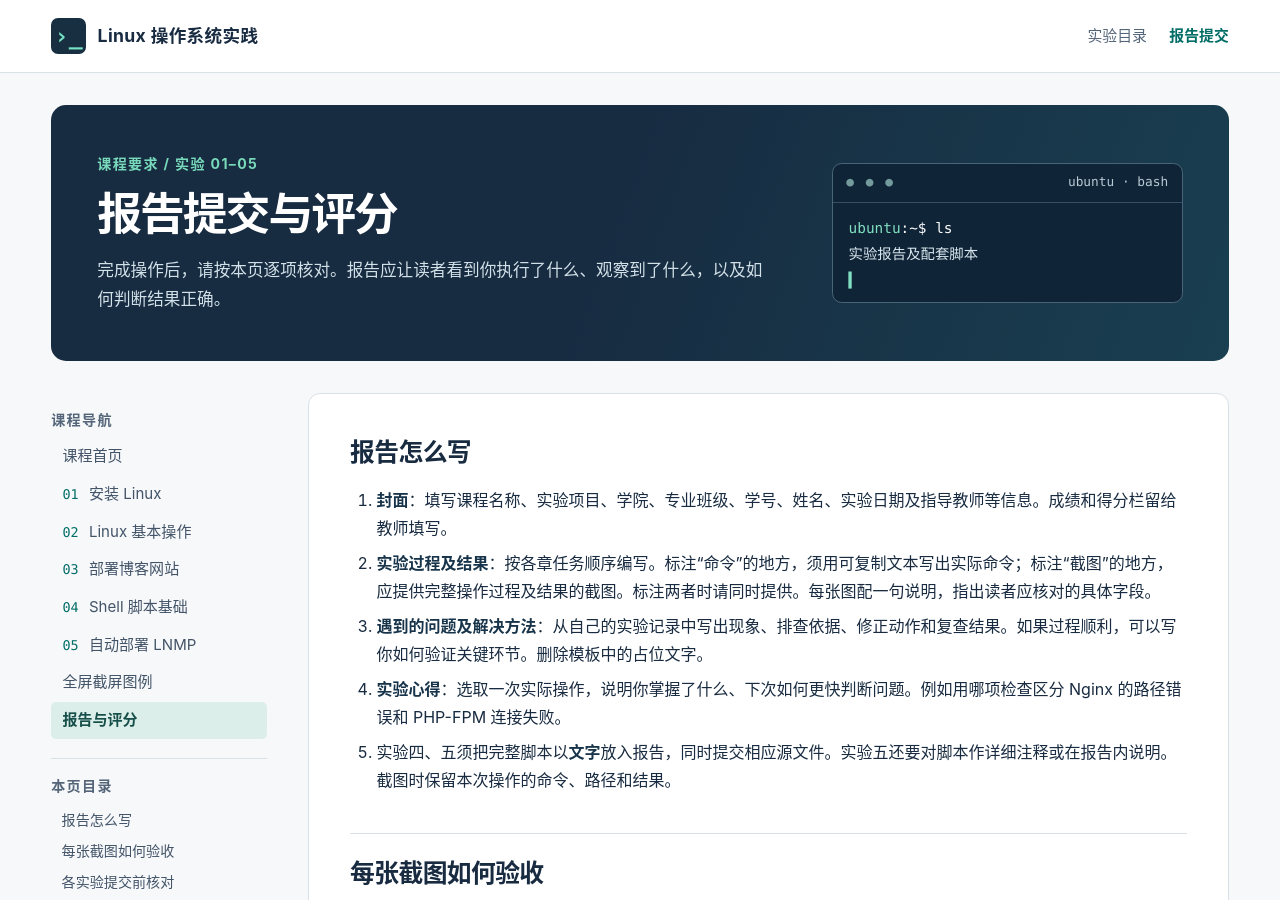
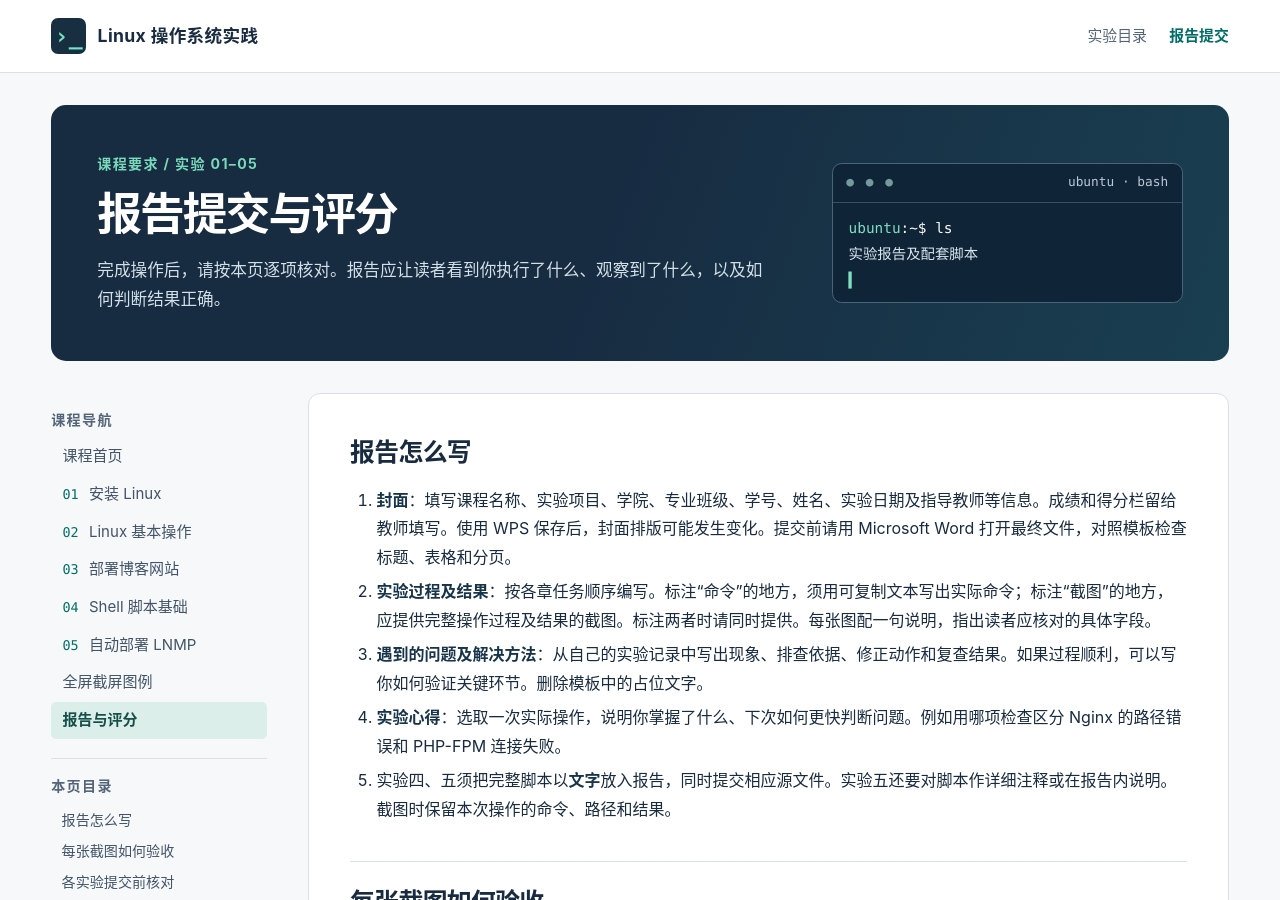
Before and after one commit to LoneSpectator/linux-practice-labs, a Jekyll site: the page built from docs/submission.md, in a window 1280 px wide and 900 px high. Built offline with Jekyll 4.4.1, drawn with Linux system fonts in a browser that asks for light colours; some of the changed text lies outside the part shown.

Commit message:
说明截图格式和 WPS 封面排版的扣分标准

```diff
--- a/docs/submission.md
+++ b/docs/submission.md
@@ -8,7 +8,7 @@ output: "实验报告及配套脚本"
 ---
 ## 报告怎么写
 
-1. **封面**：填写课程名称、实验项目、学院、专业班级、学号、姓名、实验日期及指导教师等信息。成绩和得分栏留给教师填写。
+1. **封面**：填写课程名称、实验项目、学院、专业班级、学号、姓名、实验日期及指导教师等信息。成绩和得分栏留给教师填写。使用 WPS 保存后，封面排版可能发生变化。提交前请用 Microsoft Word 打开最终文件，对照模板检查标题、表格和分页。
 2. **实验过程及结果**：按各章任务顺序编写。标注“命令”的地方，须用可复制文本写出实际命令；标注“截图”的地方，应提供完整操作过程及结果的截图。标注两者时请同时提供。每张图配一句说明，指出读者应核对的具体字段。
 3. **遇到的问题及解决方法**：从自己的实验记录中写出现象、排查依据、修正动作和复查结果。如果过程顺利，可以写你如何验证关键环节。删除模板中的占位文字。
 4. **实验心得**：选取一次实际操作，说明你掌握了什么、下次如何更快判断问题。例如用哪项检查区分 Nginx 的路径错误和 PHP-FPM 连接失败。
@@ -51,4 +51,6 @@ output: "实验报告及配套脚本"
 | 报告格式 | 10 |
 | **合计** | **100** |
 
+截图格式不符合要求时，在“报告格式”（满分 10 分）项内扣分，不会仅因此判定本次实验不及格。如果 WPS 保存后的封面出现错位、跨页等与模板不符的情况，也在本项扣分。
+
 [返回实验目录](index.html)
```
Also changed, not shown: docs/screenshots.md (+2 -0 lines).
